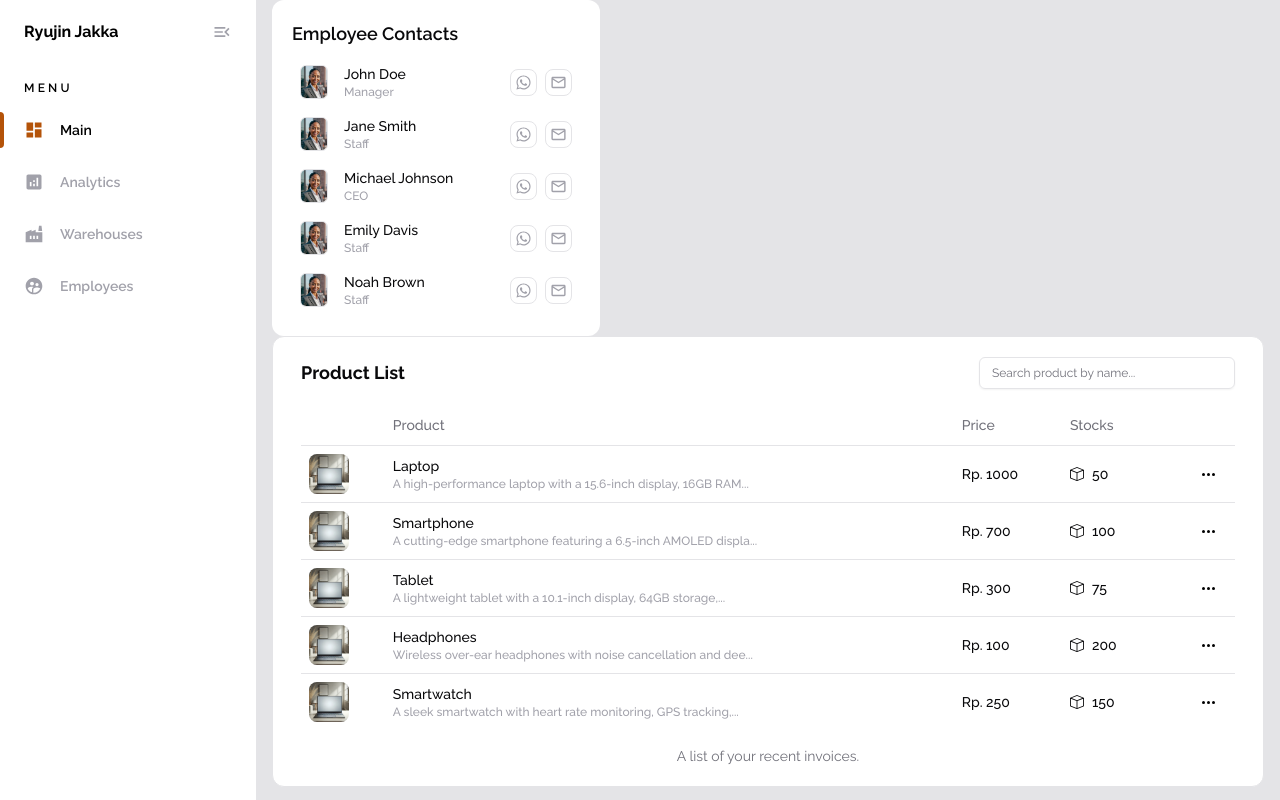
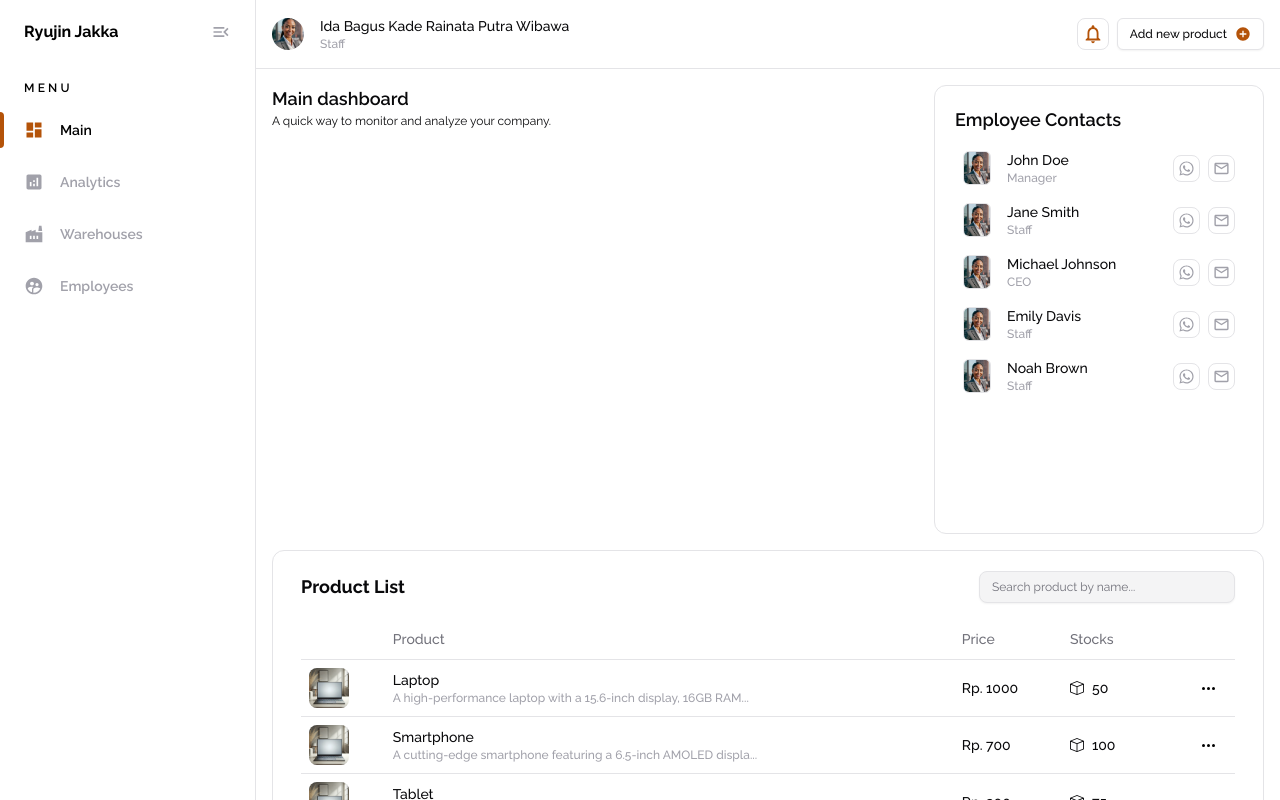
Before and after one commit to RPW-11/inventory-management-frontend, a Next.js app: page /main in a window 1280 px wide. Shown: the top 800 px of the page. Built offline with nearby package versions, Linux system fonts and the light colour scheme.

Commit message:
feat: add header component

```diff
--- a/src/app/(dashboard)/layout.tsx
+++ b/src/app/(dashboard)/layout.tsx
@@ -1,4 +1,5 @@
 import Sidebar from '@/components/sidebar';
+import Header from '@/components/header';
 import React from 'react'
 
 const DashboardLayout = ({
@@ -9,8 +10,11 @@ const DashboardLayout = ({
     return(
       <div className="flex">
         <Sidebar />
-        <div className="flex-1 px-4 bg-zinc-200">
-          {children}
+        <div className="flex-1 bg-white">
+          <Header/>
+          <div className="p-4 h-full">
+            {children}
+          </div>
         </div>
       </div>
     );
--- a/src/app/(dashboard)/main/employee-contacts.tsx
+++ b/src/app/(dashboard)/main/employee-contacts.tsx
@@ -11,7 +11,7 @@ const employees = [
 
 const EmployeeContacts = () => {
   return (
-    <div className="bg-white rounded-xl p-5 w-fit">
+    <div className="bg-white rounded-xl p-5 w-fit border">
         <h2 className="text-lg font-semibold">Employee Contacts</h2>
         <ul className="flex flex-col mt-2">
             { employees.map(employee => (
--- a/src/app/(dashboard)/main/page.tsx
+++ b/src/app/(dashboard)/main/page.tsx
@@ -3,9 +3,17 @@ import EmployeeContacts from "./employee-contacts"
 
 const MainPage = () => {
   return (
-    <div className="">
+    <div className="bg-white grid grid-rows-2 h-full gap-4">
+       <div className="row-span-1 flex justify-between">
+        <div className="flex flex-col">
+          <h2 className="text-lg font-semibold">Main dashboard</h2>
+          <p className="text-xs">A quick way to monitor and analyze your company.</p>
+        </div>
         <EmployeeContacts/>
+       </div>
+       <div className="row-span-1">
         <ProductList/>
+       </div>
     </div>
   )
 }
--- a/src/app/(dashboard)/main/product-list.tsx
+++ b/src/app/(dashboard)/main/product-list.tsx
@@ -58,10 +58,9 @@ const ProductList = () => {
     <div className="bg-white border rounded-xl px-7 py-5 flex flex-col gap-4">
         <div className="flex flex-col md:flex-row max-w-[1000px] md:items-center justify-between gap-2">
             <h2 className="font-bold text-lg">Product List</h2>
-            <Input placeholder="Search product by name..." className="h-8 md:w-64 text-xs"/>
+            <Input placeholder="Search product by name..." className="h-8 md:w-64 text-xs rounded-lg bg-zinc-100 focus:bg-white"/>
         </div>
         <Table>
-            <TableCaption>A list of your recent invoices.</TableCaption>
             <TableHeader className="text-blue-400">
             <TableRow>
                 <TableHead></TableHead>
--- /dev/null
+++ b/src/app/(dashboard)/main/statistics.tsx
@@ -0,0 +1,8 @@
+
+const Statistics = () => {
+  return (
+    <div>Statistics</div>
+  )
+}
+
+export default Statistics
--- /dev/null
+++ b/src/components/header.tsx
@@ -0,0 +1,31 @@
+import Image from "next/image"
+import { MdNotificationsNone, MdAddCircle, MdLogout } from "react-icons/md";
+import { Button } from "./ui/button";
+
+const Header = () => {
+  return (
+    <div className="h-18 p-4 border-b w-full flex items-center justify-between max-w-screen-2xl">
+        <div className="flex items-center gap-4">
+            <Image
+                src={"/avatars/default_avatar.webp"}
+                alt={"profile"}
+                width={32}
+                height={32}
+                className="rounded-full aspect-square object-cover"
+            />
+            <div className="flex flex-col">
+                <p className="font-medium text-sm">Ida Bagus Kade Rainata Putra Wibawa</p>
+                <p className="text-zinc-400 text-xs font-medium">Staff</p>
+            </div>
+        </div>
+        <div className="flex items-center gap-2">
+            <div className="p-1 rounded-lg border text-amber-700 cursor-pointer hover:bg-zinc-100">
+                <MdNotificationsNone size={22}/>
+            </div>
+            <Button size={"sm"} variant={"outline"} className="flex items-center">Add new product <MdAddCircle className="text-amber-700"/></Button>
+        </div>
+    </div>
+  )
+}
+
+export default Header
--- a/src/components/sidebar.tsx
+++ b/src/components/sidebar.tsx
@@ -13,7 +13,7 @@ const Sidebar = () => {
   };
 
   return (
-    <div className={`${isOpen ? 'w-64' : 'w-[70px]'} bg-white h-screen text-black flex flex-col transition-all duration-300`}>
+    <div className={`${isOpen ? 'w-64' : 'w-[70px]'} bg-white h-screen text-black flex flex-col transition-all duration-300 border-r`}>
         <div className="w-full px-6 h-16 flex justify-between items-center">
             <h2 className={`${!isOpen && 'hidden'} text-md font-bold whitespace-nowrap`}>{ companyName }</h2>
             {isOpen ? <MdMenuOpen size={20} onClick={toggleSidebar} className="cursor-pointer text-zinc-400 hover:text-black"/> : <MdMenu size={20} onClick={toggleSidebar} className="cursor-pointer text-zinc-400 hover:text-black"/>}
```
